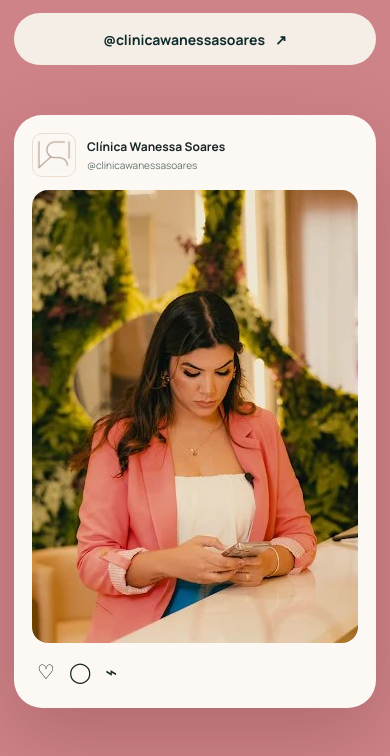
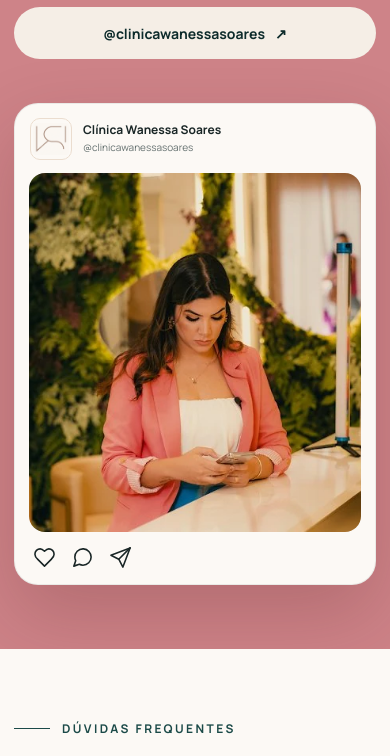
Before and after one commit to Filipefr15/site_wanessa_soares, a plain HTML site: page index.html in a window 390 px wide. Shown: the part 10674-11430 px from the top of the page. Drawn offline with nearby package versions, Linux system fonts and the light colour scheme; a web font is replaced by a local one.

Commit message:
refactor: atualizar layout e estilos das seções de prova social e cartões sociais

```diff
--- a/index.html
+++ b/index.html
@@ -426,8 +426,12 @@
 <div><strong>Clínica Wanessa Soares</strong><span>@clinicawanessasoares</span></div>
 </div>
 <img alt="" class="social-card-photo" height="453" loading="lazy" src="assets/recepcao.webp" width="680"/>
-<div class="social-card-bottom">
-<span>♡</span><span>◯</span><span>⌁</span>
+<div class="social-card-actions">
+<div>
+<svg fill="none" viewBox="0 0 24 24"><path d="M19 14c1.49-1.46 3-3.21 3-5.5A5.5 5.5 0 0 0 16.5 3c-1.54 0-3.04.99-4.5 2.44C10.54 3.99 9.04 3 7.5 3A5.5 5.5 0 0 0 2 8.5c0 2.3 1.5 4.05 3 5.5l7 7Z"/></svg>
+<svg fill="none" viewBox="0 0 24 24"><path d="M21 11.5a8.5 8.5 0 0 1-8.5 8.5 8.4 8.4 0 0 1-3.8-.9L3 21l1.9-5.7a8.4 8.4 0 0 1-.9-3.8A8.5 8.5 0 0 1 12.5 3h.5a8.5 8.5 0 0 1 8 8.5Z"/></svg>
+<svg fill="none" viewBox="0 0 24 24"><path d="m22 2-7.5 20-4.3-8.2L2 9.6 22 2Z"/><path d="m22 2-11.8 11.8"/></svg>
+</div>
 </div>
 </div>
 </div>
--- a/styles.css
+++ b/styles.css
@@ -224,18 +224,21 @@ h2 { margin-bottom: 22px; font-size: clamp(38px, 4vw, 57px); font-weight: 600; }
 .journey-steps h3 { margin: 24px 0 10px; font-family: "Playfair Display", serif; font-size: 23px; color: var(--petrol-900); }
 .journey-steps p { margin: 0; color: var(--muted); font-size: 14px; }
 
-.social-proof { background: var(--rose-500); color: var(--white); overflow: hidden; }
-.social-proof-grid { display: grid; grid-template-columns: .9fr 1.1fr; align-items: center; gap: 90px; }
+.social-proof { padding: clamp(64px, 6vw, 78px) 0; background: var(--rose-500); color: var(--white); overflow: hidden; }
+.social-proof-grid { display: grid; grid-template-columns: minmax(0, .9fr) minmax(370px, .85fr); align-items: center; gap: clamp(48px, 6vw, 88px); }
+.social-proof-copy { max-width: 540px; }
 .social-proof-copy p:not(.eyebrow) { max-width: 510px; color: rgba(255,255,255,.74); }
 .social-proof-copy .eyebrow { color: var(--white); opacity: .72; }
-.social-card { justify-self: center; width: min(100%, 440px); padding: 18px; border-radius: 28px; background: var(--sand-50); color: var(--ink); box-shadow: 0 30px 80px rgba(83,27,31,.23); transform: rotate(2.5deg); }
-.social-card-top { display: flex; align-items: center; gap: 11px; padding-bottom: 13px; }
-.social-card-top img { width: 44px; height: 44px; object-fit: cover; border-radius: 50%; }
+.social-card { justify-self: end; width: min(100%, 460px); padding: 18px; overflow: hidden; border: 1px solid rgba(31,52,51,.08); border-radius: 28px; background: var(--sand-50); color: var(--ink); box-shadow: 0 30px 76px rgba(83,27,31,.22); }
+.social-card-top { display: flex; min-height: 48px; align-items: center; gap: 11px; padding: 0 1px 13px; }
+.social-card-top img { width: 42px; height: 42px; object-fit: cover; border-radius: 10px; }
 .social-card-top strong, .social-card-top span { display: block; }
-.social-card-top strong { font-size: 12px; }
-.social-card-top span { color: var(--muted); font-size: 10px; }
-.social-card-photo { width: 100%; aspect-ratio: 1.15; object-fit: cover; border-radius: 16px; }
-.social-card-bottom { display: flex; gap: 14px; padding: 12px 5px 2px; font-size: 20px; }
+.social-card-top strong { font-size: 12px; line-height: 1.25; }
+.social-card-top span { margin-top: 2px; color: var(--muted); font-size: 10px; }
+.social-card-photo { display: block; width: 100%; height: clamp(320px, 34vw, 420px); object-fit: cover; object-position: center 48%; border-radius: 16px; }
+.social-card-actions { display: flex; align-items: center; padding: 14px 4px 1px; }
+.social-card-actions > div { display: flex; gap: 15px; }
+.social-card-actions svg { width: 23px; height: 23px; stroke: currentColor; stroke-width: 1.65; stroke-linecap: round; stroke-linejoin: round; }
 
 .faq { background: var(--sand-50); }
 .faq-grid { display: grid; grid-template-columns: .75fr 1.25fr; gap: 90px; align-items: start; }
@@ -324,8 +327,8 @@ h2 { margin-bottom: 22px; font-size: clamp(38px, 4vw, 57px); font-weight: 600; }
   .differentials-copy, .faq-intro { position: static; }
   .journey-steps { grid-template-columns: repeat(2, 1fr); row-gap: 48px; }
   .journey-steps li:nth-child(2)::after { display: none; }
-  .social-proof-grid { gap: 50px; }
-  .social-card { justify-self: start; }
+  .social-proof-grid { gap: 44px; }
+  .social-card { justify-self: center; }
   .location-grid { gap: 48px; }
   .final-cta-inner { flex-direction: column; align-items: flex-start; }
   .footer-grid { grid-template-columns: 1.4fr .7fr .9fr; gap: 35px; }
@@ -360,7 +363,9 @@ h2 { margin-bottom: 22px; font-size: clamp(38px, 4vw, 57px); font-weight: 600; }
   .journey-steps li::after { display: none !important; }
   .journey-steps h3 { margin: 2px 0 5px; }
   .journey-steps p { grid-column: 2; }
-  .social-card { transform: none; }
+  .social-proof { padding: 64px 0; }
+  .social-card { width: min(100%, 430px); padding: 14px; border-radius: 24px; }
+  .social-card-photo { height: min(92vw, 370px); }
   .faq-grid { gap: 35px; }
   .faq-item summary { min-height: 74px; font-size: 14px; }
   .map-wrap, .map-wrap iframe { min-height: 390px; height: 390px; }
```
